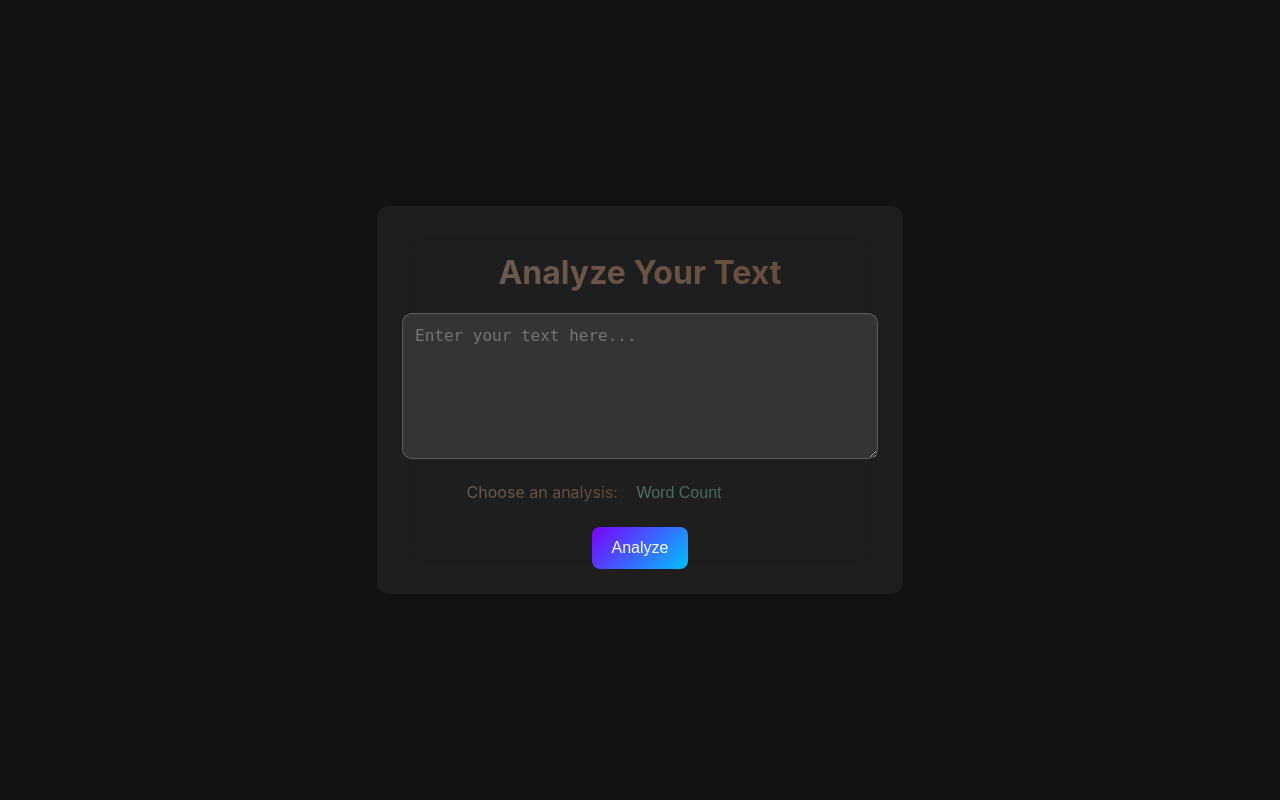
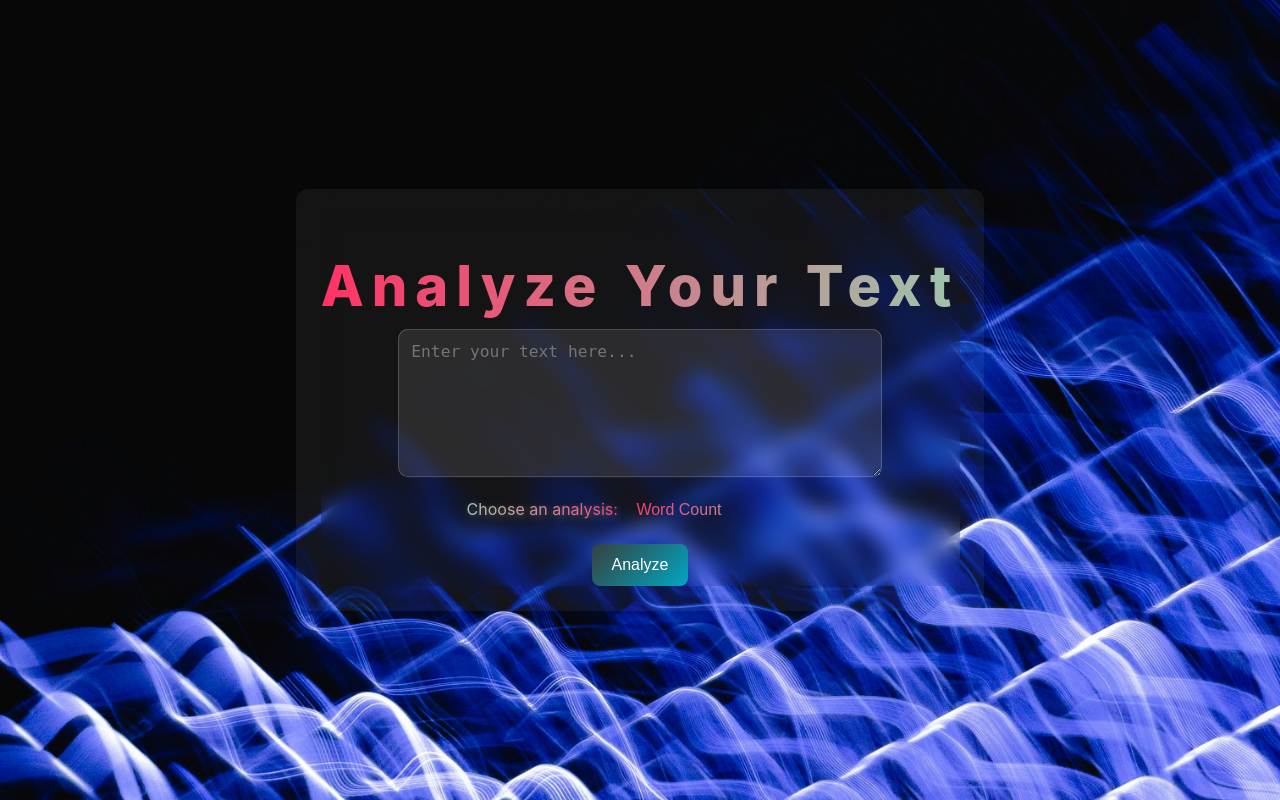
Before and after one commit to pseudoDjnn/bookbot, a Flask app: page / in a window 1280 px wide. Run offline with Flask 3, Linux system fonts and the light colour scheme.

Commit message:
added a background to see the glassmorphoism

```diff
--- a/static/css/style.css
+++ b/static/css/style.css
@@ -10,7 +10,10 @@
   height: 100vh;
   margin: 0;
   font-family: 'Inter', sans-serif;
-  background-color: #121212;
+  /* background-color: #121212; */
+  background-image: url('../images/background.jpg');
+  background-size: cover;
+  background-position: center 50%;
   color: #EAEAEA;
 }
 
@@ -48,15 +51,34 @@
   border-radius: 4px;
 }
 
+h1 {
+  font-size: clamp(2rem, 5vw, 3.5rem);
+  font-weight: 800;
+  letter-spacing: 8px;
+  margin-bottom: 10px;
+}
+
+h2,
+li,
+p {
+  letter-spacing: 5px;
+  opacity: 0.9;
+}
+
 h1,
 h2,
-p,
-li,
-label,
 option {
-  background: linear-gradient(to right, #6d5e55, #674936);
+  background: linear-gradient(to right, #ff3366, #9ec5ab);
   background-clip: text;
   color: transparent;
+}
+
+label {
+  background: linear-gradient(to left, #ff3366, #9ec5ab);
+  background-clip: text;
+  color: transparent;
+  text-shadow: 2px 2px 10px rgba(255, 255, 255, 0.3),
+    0px 0px 5px rgba(255, 255, 255, 0.1);
 }
 
 .glass {
@@ -71,7 +93,8 @@
 
 th,
 td {
-  border: 1px solid #b46734;
+  color: #ffae03;
+  border: 1px solid #01a7c2;
   padding: 8px;
   text-align: center;
 }
@@ -82,7 +105,7 @@
 
 .dynamic::before {
   content: counter(headings);
-  background-color: #ff9900;
+  background-color: #01a7c2;
   border-radius: 2px;
   padding: .15em 5px;
   width: 40px;
@@ -105,7 +128,7 @@
 }
 
 .card {
-  scroll-snap-align: center;
+  scroll-snap-align: start;
   box-sizing: border-box;
   padding: 2px 30px;
   flex-shrink: 0;
@@ -142,9 +165,37 @@
 
 /* Text area focus effect */
 textarea:focus {
-  border-color: rgba(255, 111, 0, 0.7);
-  box-shadow: -10px -10px 5px rgba(255, 111, 0, 0.7);
+  border-color: rgba(85, 83, 83, 0.7);
+  box-shadow: -5px -5px 5px rgba(85, 83, 83, 0.7);
 }
+
+@keyframes popText {
+  0% {
+    transform: scale(1);
+  }
+
+  50% {
+    transform: scale(1.05);
+  }
+
+  100% {
+    transform: scale(1);
+  }
+}
+
+textarea {
+  animation: popText 3s infinite alternate ease-in-out;
+}
+
+textarea::-webkit-scrollbar {
+  height: 8px;
+}
+
+textarea::-webkit-scrollbar-thumb {
+  background: rgba(77, 37, 4, 0.233);
+  border-radius: 4px;
+}
+
 
 /* Select dropdown */
 select {
@@ -153,7 +204,7 @@
   border-radius: 6px;
   border: none;
   /* background: rgba(26, 25, 25, 0.1); */
-  background: linear-gradient(to right, #556d66, #36675a);
+  background: linear-gradient(to right, #ff3366, #9ec5ab);
   background-clip: text;
   color: transparent;
   cursor: pointer;
@@ -164,8 +215,9 @@
 select option {
   background: rgba(26, 25, 25, 0.8);
   /* Semi-transparent background */
-  color: #ffffff;
+  color: #5998c5;
   /* Change text color */
+  cursor: pointer;
 }
 
 /* Button styling */
@@ -175,7 +227,7 @@
   font-size: 1rem;
   border-radius: 8px;
   border: none;
-  background: linear-gradient(135deg, #7b00ff, #00c2ff);
+  background: linear-gradient(135deg, #36413e, #01a7c2);
   color: #fff;
   cursor: pointer;
   transition: all 0.3s ease-in-out;
@@ -183,7 +235,7 @@
 
 /* Button hover */
 button:hover {
-  background: linear-gradient(135deg, #7b00ff, #0095ff);
+  background: linear-gradient(135deg, #36413e, #01a7c2);
   transform: scale(1.05);
 }
 
```
Also changed, not shown: static/images/background.jpg (added).
